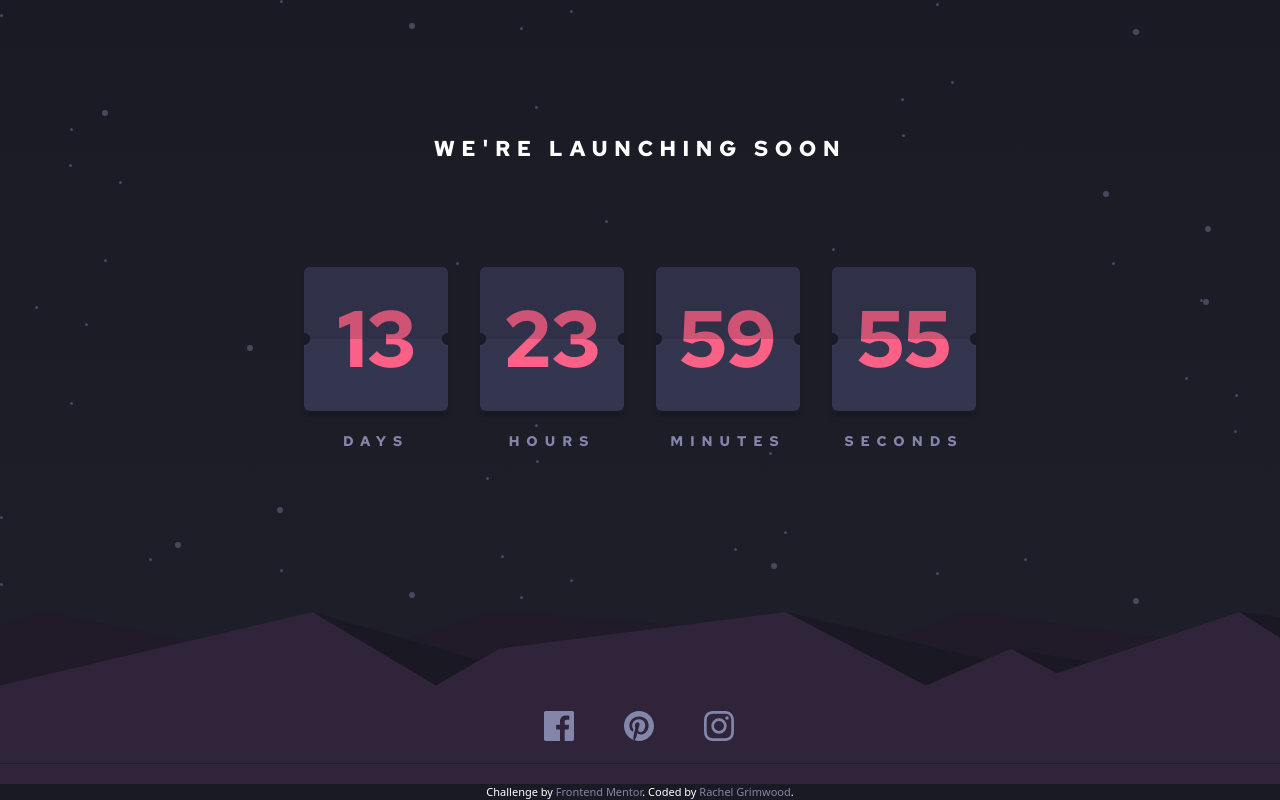
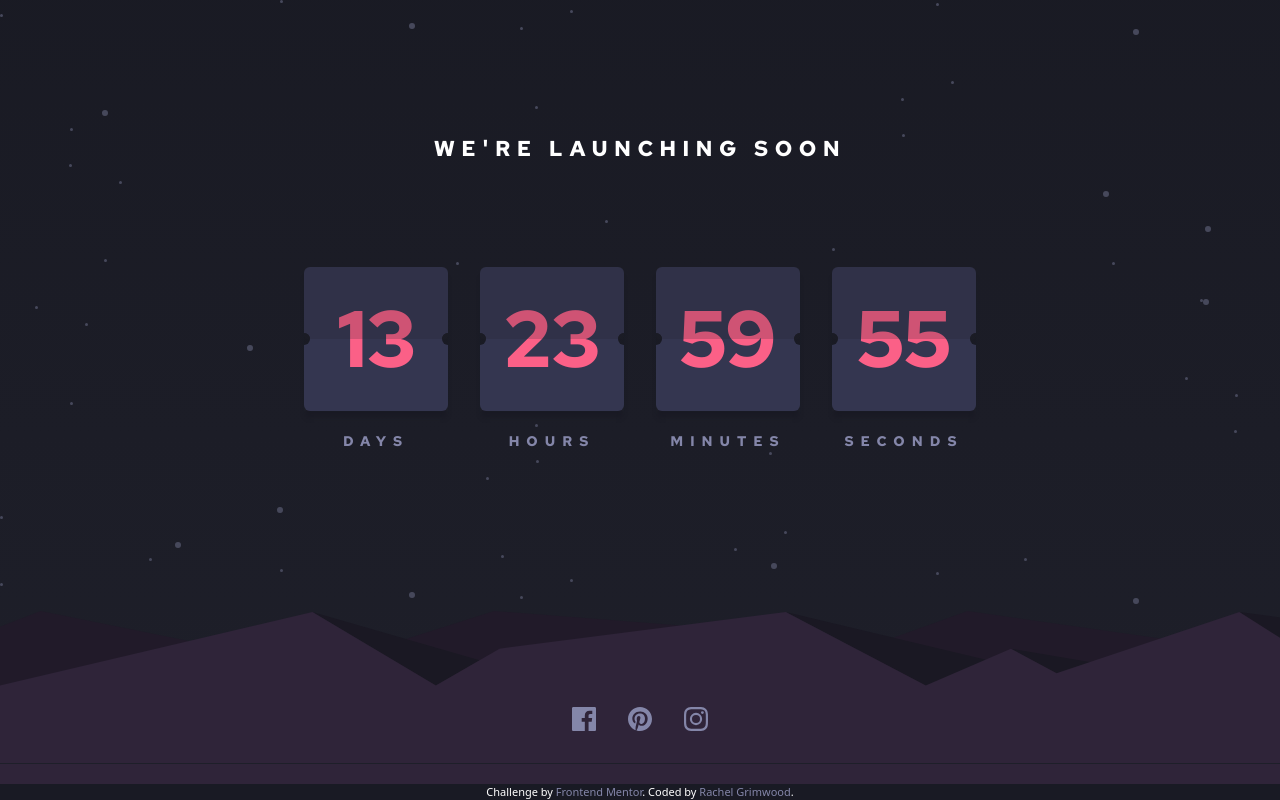
Before and after one commit to rachelgrimwood/frontend-mentor-launch-countdown-timer, a React (Create React App) app: page / in a window 1280 px wide. Built offline with nearby package versions, Linux system fonts and the light colour scheme.

Commit message:
icon spacing

```diff
--- a/src/components/Socials.js
+++ b/src/components/Socials.js
@@ -5,10 +5,10 @@ import { ReactComponent as InstagramLogo } from "../images/icon-instagram.svg";
 const Logo = ({ SvgComponent, title }) => {
   return (
     <a
-      className="block h-6 w-6 sm:h-8 sm:w-8"
+      className="block h-6 w-6"
       href="https://www.frontendmentor.io/challenges/launch-countdown-timer-N0XkGfyz-"
       title={title}>
-      <SvgComponent className="sm:scale-125 origin-top-left fill-grayish-blue hover:fill-soft-red" />
+      <SvgComponent className="fill-grayish-blue hover:fill-soft-red" />
     </a>
   );
 };
@@ -16,7 +16,7 @@ const Logo = ({ SvgComponent, title }) => {
 const Socials = () => {
   return (
     <div className="h-1/5 bg-[url('../src/images/pattern-hills.svg')] bg-no-repeat [background-position:85%_bottom] md:[background-position:right_top] bg-cover">
-      <div className="h-full md:pt-20 flex justify-center items-end md:items-center gap-8 sm:gap-10 md:gap-12">
+      <div className="h-full md:pt-16 flex justify-center items-end md:items-center gap-8">
         <Logo SvgComponent={FacebookLogo} title="Facebook" />
         <Logo SvgComponent={PinterestLogo} title="Pinterest" />
         <Logo SvgComponent={InstagramLogo} title="Instagram" />
```
